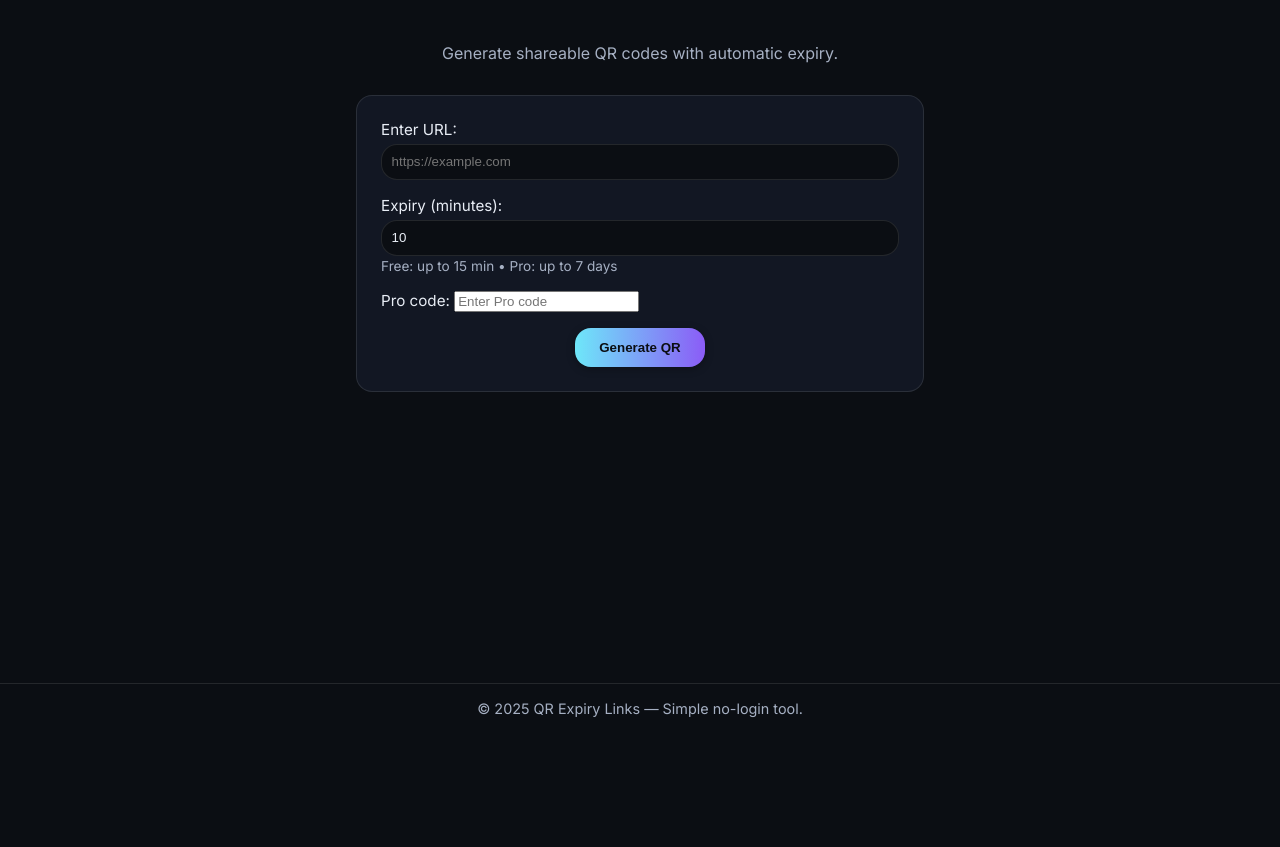
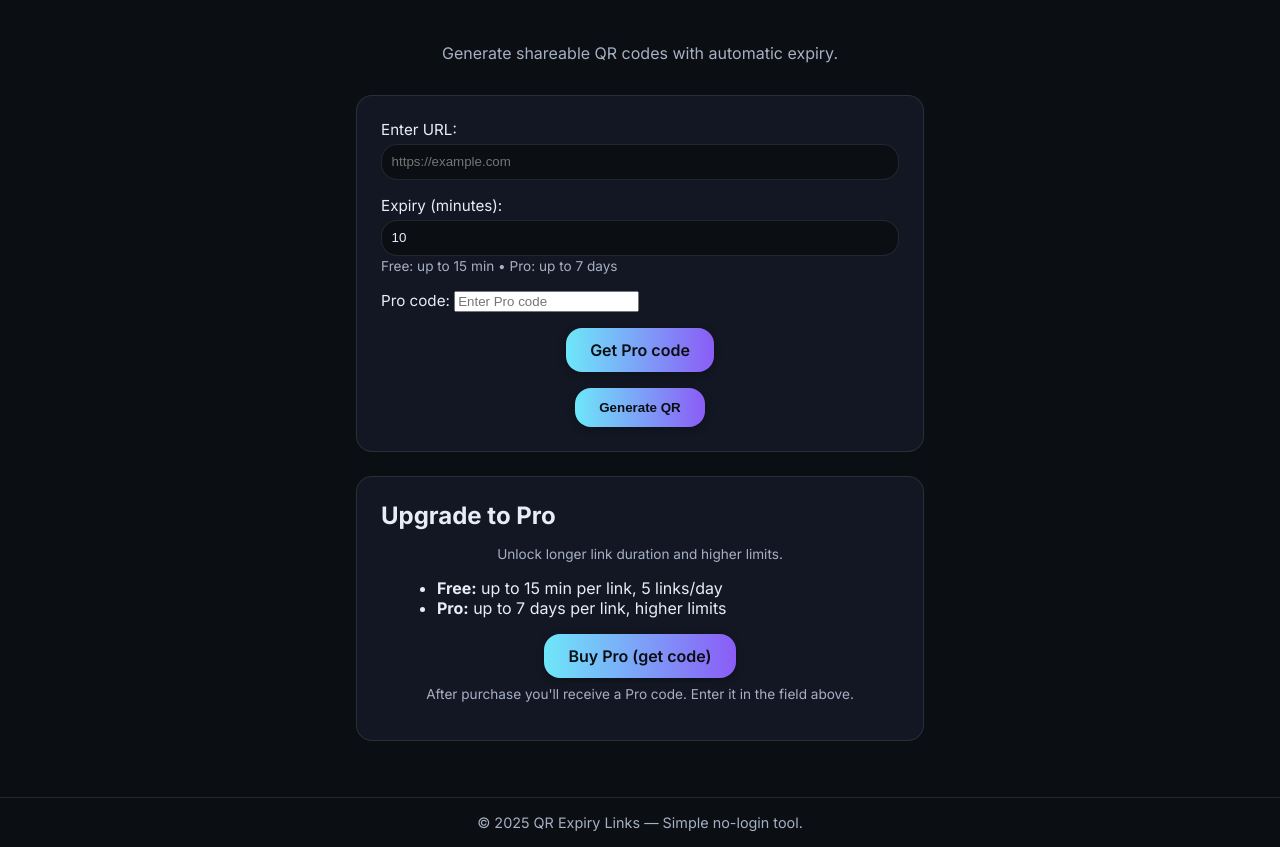
Before and after one commit to saasemail/qr-expiry-links, a website: page index.html in a window 1280 px wide. Shown: the part 67-914 px from the top of the page. Before the commit the page ends 800 px from the top, so only its background shows below. Drawn offline with Linux system fonts and the light colour scheme.

Commit message:
copy: Pro code button

```diff
--- a/index.html
+++ b/index.html
@@ -37,6 +37,11 @@
         <input type="text" id="tokenInput" placeholder="Enter Pro code" />
       </label>
 
+      <!-- Get Pro code button (scrolls to payment section) -->
+      <div class="button-group">
+        <a href="#pro" class="btn btn-primary" id="getProBtn">Get Pro code</a>
+      </div>
+
       <div class="button-group">
         <button id="generateBtn" class="btn btn-primary">Generate QR</button>
       </div>
@@ -49,6 +54,24 @@
       <p><a id="generatedLink" href="#" target="_blank" rel="noopener noreferrer"></a></p>
       <p class="hint" id="expiryHint"></p>
     </section>
+
+    <!-- Payment / Pro section -->
+    <section class="card" id="pro">
+      <h2>Upgrade to Pro</h2>
+      <p class="hint">Unlock longer link duration and higher limits.</p>
+
+      <ul style="margin-left:1rem;">
+        <li><strong>Free:</strong> up to 15 min per link, 5 links/day</li>
+        <li><strong>Pro:</strong> up to 7 days per link, higher limits</li>
+      </ul>
+
+      <!-- Ovo dugme kasnije poveži na stvarni checkout ili partner link -->
+      <div class="button-group">
+        <a href="#" class="btn btn-primary" id="buyProBtn">Buy Pro (get code)</a>
+      </div>
+
+      <p class="hint">After purchase you'll receive a Pro code. Enter it in the field above.</p>
+    </section>
   </div>
 
   <!-- Footer -->
```
